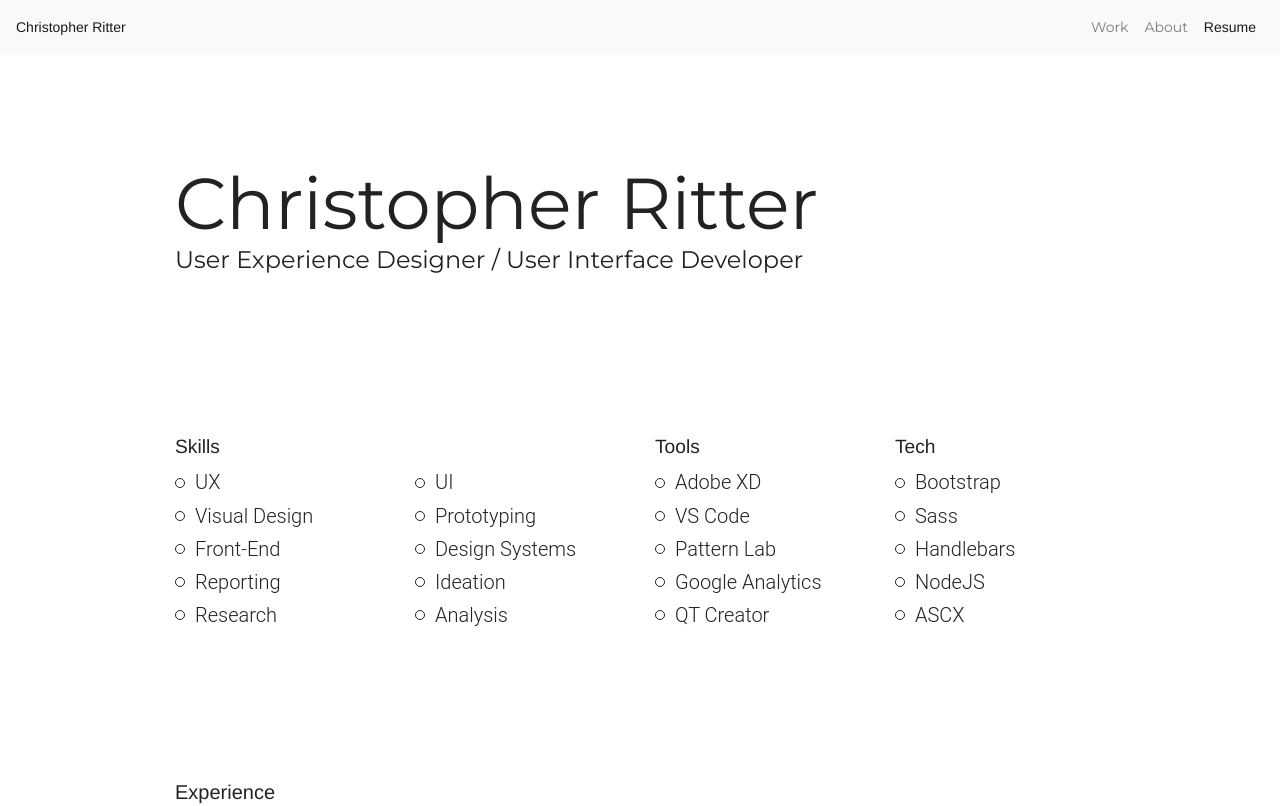
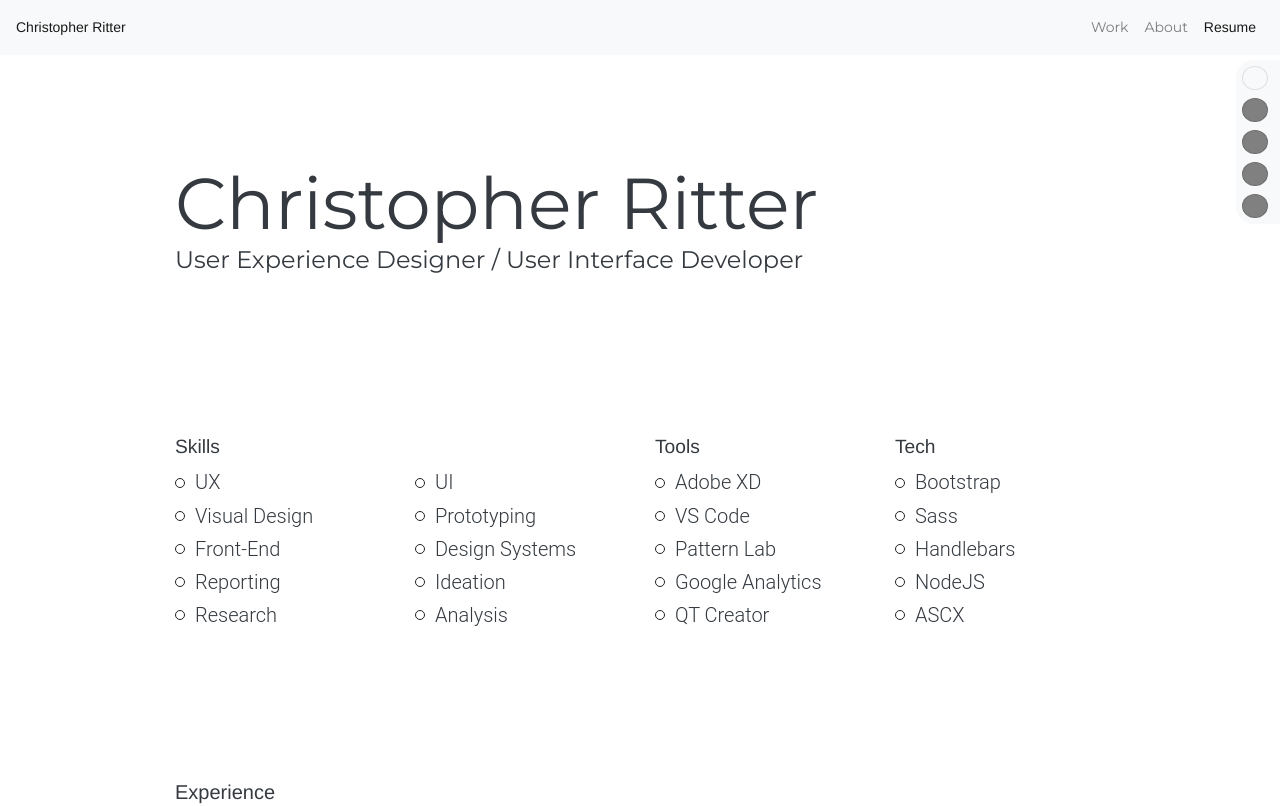
Before and after one commit to christopherritter/portfolio-2020, a Vue app: page /resume in a window 1280 px wide. Shown: the top 806 px of the page. Built offline with nearby package versions, Linux system fonts and the light colour scheme.

Commit message:
created theme picker component

```diff
--- a/src/App.vue
+++ b/src/App.vue
@@ -1,6 +1,26 @@
 <template>
-  <div id="app">
-    <b-navbar id="nav" fixed="top" variant="light" toggleable="lg" type="light">
+  <div
+    id="app"
+    :class="textColor"
+    :style="
+      'background-color: ' +
+        themes[currentTheme.id].overlay +
+        '; border-color: ' +
+        themes[currentTheme.id].border
+    "
+  >
+    <b-navbar
+      id="nav"
+      fixed="top"
+      toggleable="lg"
+      :type="themes[currentTheme.id].type"
+      :style="
+        'background-color: ' +
+          themes[currentTheme.id].overlay +
+          '; border-color: ' +
+          themes[currentTheme.id].border
+      "
+    >
       <b-navbar-brand to="/">Christopher Ritter</b-navbar-brand>
       <b-navbar-toggle target="nav-collapse"></b-navbar-toggle>
       <b-collapse id="nav-collapse" is-nav>
@@ -15,8 +35,20 @@
         </b-navbar-nav>
       </b-collapse>
     </b-navbar>
-    <router-view />
-    <b-container id="footer" class="text-light bg-dark" fluid>
+    <section
+      id="content"
+      :class="textColor"
+      :style="
+        'background-color: ' +
+          themes[currentTheme.id].background +
+          '; border-color: ' +
+          themes[currentTheme.id].border
+      "
+    >
+      <theme-picker />
+      <router-view />
+    </section>
+    <b-container id="footer" fluid>
       <b-container class="download-resume">
         <b-row>
           <b-col class="download-resume-header">
@@ -107,8 +139,17 @@
 </template>
 
 <script>
+import { mapGetters } from "vuex";
+import ThemePicker from "./components/ThemePicker";
+
 export default {
-  name: "app"
+  name: "app",
+  components: {
+    "theme-picker": ThemePicker
+  },
+  computed: {
+    ...mapGetters(["textColor", "currentTheme", "themes"])
+  }
 };
 </script>
 
@@ -119,7 +160,6 @@ export default {
   -moz-osx-font-smoothing: grayscale;
   font-size: 1.25rem;
   line-height: 1.65;
-  color: #222222;
 }
 
 #nav {
@@ -134,6 +174,17 @@ export default {
 
 #nav .active.router-link-active {
   font-family: "Montserrat SemiBold", Helvetica, Arial, sans-serif;
+}
+
+#content {
+  position: relative;
+}
+
+#content .theme-picker {
+  position: fixed;
+  top: 3em;
+  right: 0;
+  z-index: 10;
 }
 
 #footer {
@@ -218,6 +269,5 @@ p {
   height: 24px;
   margin: 0.5em 0.25em;
   padding: 0;
-  fill: #ffffff; /* not working with b-image */
 }
 </style>
--- /dev/null
+++ b/src/components/ThemePicker.vue
@@ -0,0 +1,56 @@
+<template>
+  <div class="theme-picker">
+    <div
+      class="theme-picker-panel"
+      :style="
+        'background-color: ' +
+          themes[currentTheme.id].overlay +
+          '; border-color: ' +
+          themes[currentTheme.id].border
+      "
+    >
+      <b-button
+        v-for="theme in themes"
+        v-bind:key="theme.id"
+        v-on:click="selectTheme(theme.id)"
+        block
+        class="rounded-circle theme-picker-button"
+        :style="
+          'color: ' +
+            theme.text +
+            '; background-color: ' +
+            theme.overlay +
+            '; border-color: ' +
+            theme.border
+        "
+      />
+    </div>
+  </div>
+</template>
+
+<script>
+import { mapGetters, mapMutations } from "vuex";
+
+export default {
+  computed: {
+    ...mapGetters(["currentTheme", "themes"])
+  },
+  methods: {
+    ...mapMutations(["selectTheme"])
+  }
+};
+</script>
+
+<style>
+.theme-picker-panel {
+  border-top-left-radius: 0.875em;
+  border-bottom-left-radius: 0.875em;
+  border-width: 1px;
+  /* box-shadow: -3px 3px 3px rgba(0, 0, 0, 0.25); */
+  padding: 6px 12px 6px 6px;
+}
+.theme-picker-button {
+  width: 1.5em;
+  height: 1.5em;
+}
+</style>
--- a/src/store.js
+++ b/src/store.js
@@ -472,9 +472,71 @@ export default new Vuex.Store({
           }
         ]
       }
+    ],
+    currentTheme: {
+      id: 0,
+      type: "light",
+      background: "#ffffff",
+      overlay: "#f8f9fa",
+      border: "rgba(0, 0, 0, 0.1)"
+    },
+    themes: [
+      {
+        id: 0,
+        type: "light",
+        background: "#ffffff",
+        overlay: "#f8f9fa",
+        border: "rgba(0, 0, 0, 0.1)"
+      },
+      {
+        id: 1,
+        type: "dark",
+        background: "#000000",
+        overlay: "gray",
+        border: "rgba(100, 100, 100, 0.675)"
+      },
+      {
+        id: 2,
+        type: "dark",
+        background: "#000000",
+        overlay: "gray",
+        border: "rgba(100, 100, 100, 0.675)"
+      },
+      {
+        id: 3,
+        type: "dark",
+        background: "#000000",
+        overlay: "gray",
+        border: "rgba(100, 100, 100, 0.675)"
+      },
+      {
+        id: 4,
+        type: "dark",
+        background: "#000000",
+        overlay: "gray",
+        border: "rgba(100, 100, 100, 0.675)"
+      }
     ]
   },
+  mutations: {
+    selectTheme(state, id) {
+      state.currentTheme = state.themes[id];
+    }
+  },
   getters: {
+    currentTheme(state) {
+      return state.currentTheme;
+    },
+    textColor(state) {
+      if (state.currentTheme.type == "light") {
+        return { 'text-dark': true, 'text-light': false }
+      } else {
+        return { 'text-light': true, 'text-dark': false }
+      }
+    },
+    themes(state) {
+      return state.themes;
+    },
     projects(state) {
       let projects = [];
 
--- a/src/views/Work.vue
+++ b/src/views/Work.vue
@@ -31,8 +31,11 @@ export default {
 </script>
 
 <style scoped>
+.work {
+  padding-top: 10em;
+}
 .about-me {
-  margin: 6em 0;
+  margin: 0 0 6em 0;
   line-height: 1.7;
   text-align: center;
 }
```
